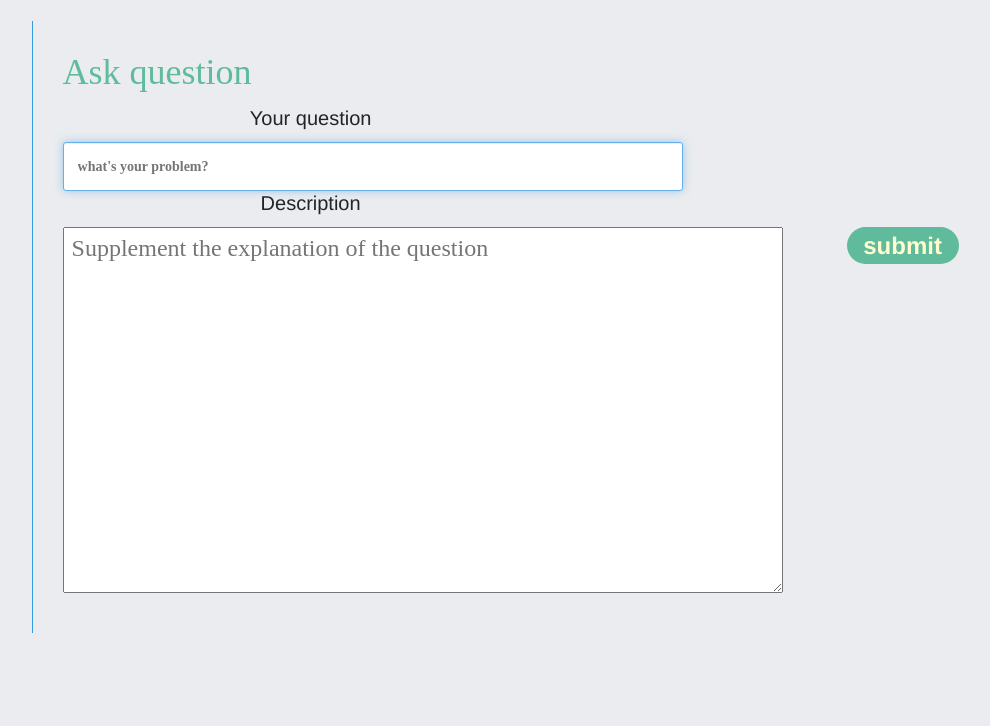
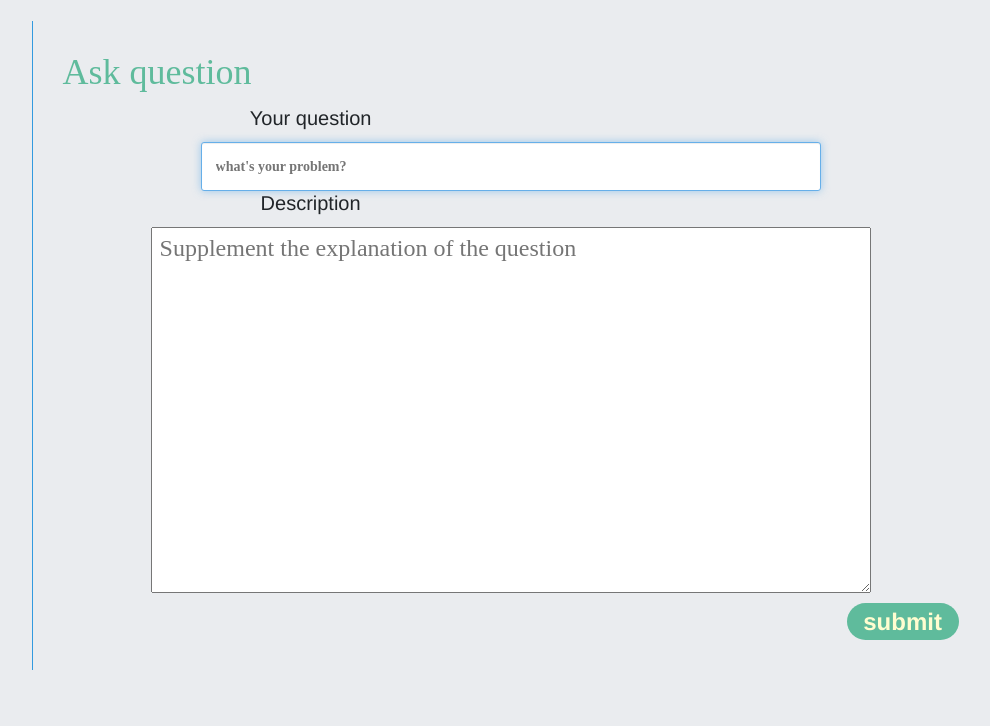
Before and after one commit to SUFE-lxc/Final_Project, a Django app: page /new-question in a window 1280 px wide. Shown: the part 99-825 px from the top of the page, without its empty margins (122-1112 px from the left). Before the commit the page ends 732 px from the top, so only its background shows below. Run offline with Django 3.2, Linux system fonts and the light colour scheme; a user stored in the database is signed in; some libraries are stand-ins or nearby versions; some web fonts are replaced.

Commit message:
更新提问界面排版

```diff
--- a/Zarathustra/main/templates/new-question.html
+++ b/Zarathustra/main/templates/new-question.html
@@ -10,13 +10,16 @@
 
 
     <h1 class="title3">Your question</h1>
-    <input type="text" name="title" required="" class="demoInput" placeholder="what's your problem?" autofocus="" maxlength="200" id="id_title"  >
+  <div align="center">
+    <input type="text" name="title" required="" class="demoInput" placeholder="what's your problem?"  autofocus="" maxlength="200" id="id_title"  >
+    </div>
     <span class="error"> {{form.title.errors}}</span>
 
 
     <h1 class="title3">Description</h1>
-
+  <div align="center">
   <textarea style="font-family:Microsoft soft " name="body" cols="53" rows="10" required="" id="id_body" placeholder=" Supplement the explanation of the question"></textarea>
+    </div>
     <span class="error"> {{form.body.errors}}</span>
 
   <input type="submit" value="submit" class="submit-button"/>
```
